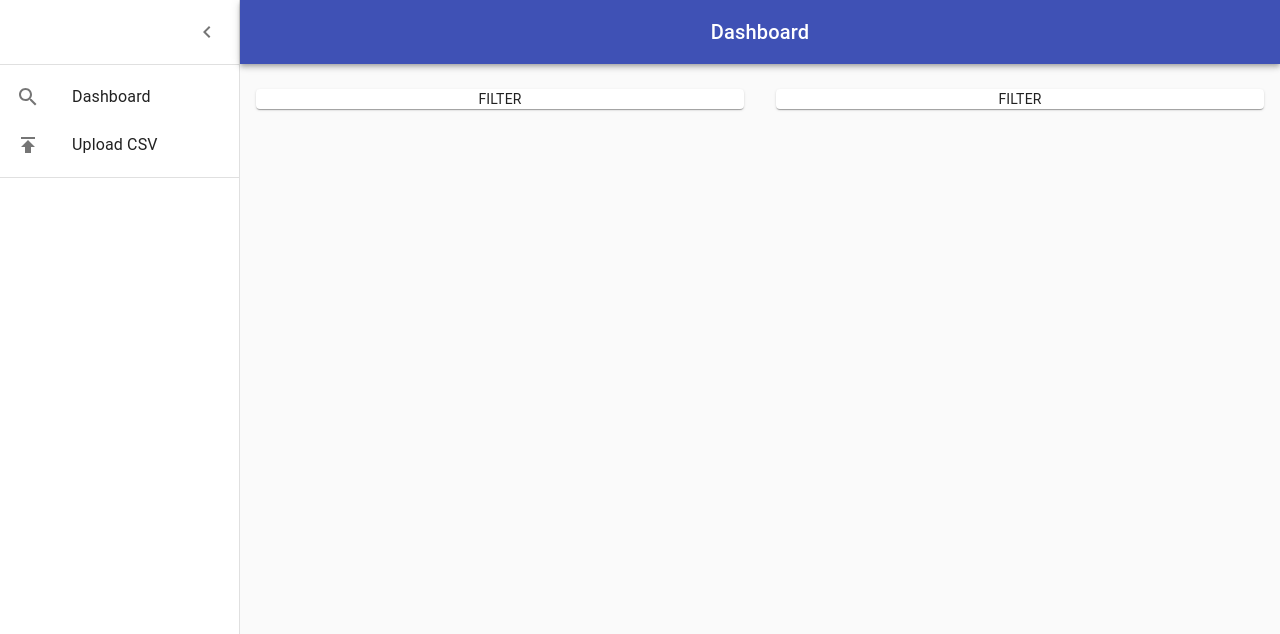
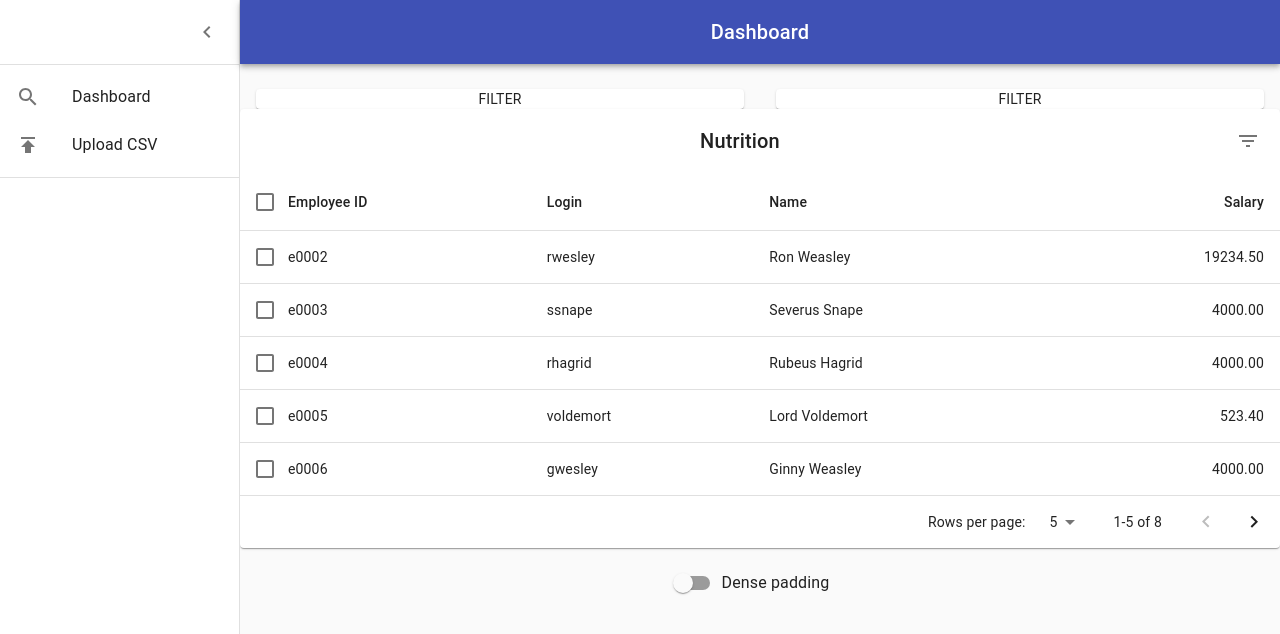
Before and after one commit to eugenefdw/tap-estl-assessment, a React (Create React App) app in the folder frontend/: page / in a window 1280 px wide. Shown: the top 634 px of the page. Built offline with nearby package versions, Linux system fonts and the light colour scheme; no server answers.

Commit message:
Update table data to match specifications

```diff
--- a/frontend/src/components/EmployeesTableView.js
+++ b/frontend/src/components/EmployeesTableView.js
@@ -21,24 +21,19 @@ import Switch from '@material-ui/core/Switch';
 import DeleteIcon from '@material-ui/icons/Delete';
 import FilterListIcon from '@material-ui/icons/FilterList';
 
-function createData(name, calories, fat, carbs, protein) {
-  return { name, calories, fat, carbs, protein };
-}
+function createData(id, login, name, salary) {
+  return { id, login, name, salary };
+};
 
 const rows = [
-  createData('Cupcake', 305, 3.7, 67, 4.3),
-  createData('Donut', 452, 25.0, 51, 4.9),
-  createData('Eclair', 262, 16.0, 24, 6.0),
-  createData('Frozen yoghurt', 159, 6.0, 24, 4.0),
-  createData('Gingerbread', 356, 16.0, 49, 3.9),
-  createData('Honeycomb', 408, 3.2, 87, 6.5),
-  createData('Ice cream sandwich', 237, 9.0, 37, 4.3),
-  createData('Jelly Bean', 375, 0.0, 94, 0.0),
-  createData('KitKat', 518, 26.0, 65, 7.0),
-  createData('Lollipop', 392, 0.2, 98, 0.0),
-  createData('Marshmallow', 318, 0, 81, 2.0),
-  createData('Nougat', 360, 19.0, 9, 37.0),
-  createData('Oreo', 437, 18.0, 63, 4.0),
+  createData('e0002', 'rwesley', 'Ron Weasley', 19234.50),
+  createData('e0003', 'ssnape', 'Severus Snape', 4000.0),
+  createData('e0004', 'rhagrid', 'Rubeus Hagrid', 3999.999),
+  createData('e0005', 'voldemort', 'Lord Voldemort', 523.4),
+  createData('e0006', 'gwesley', 'Ginny Weasley', 4000.004),
+  createData('e0007', 'hgranger', 'Hermione Granger', 0.0),
+  createData('e0009', 'dmalfoy', 'Draco Malfoy', 34234.5),
+  createData('e0010', 'basilisk', 'Basilisk', 23.43),
 ];
 
 function descendingComparator(a, b, orderBy) {
@@ -68,11 +63,10 @@ function stableSort(array, comparator) {
 }
 
 const headCells = [
-  { id: 'name', numeric: false, disablePadding: true, label: 'Dessert (100g serving)' },
-  { id: 'calories', numeric: true, disablePadding: false, label: 'Calories' },
-  { id: 'fat', numeric: true, disablePadding: false, label: 'Fat (g)' },
-  { id: 'carbs', numeric: true, disablePadding: false, label: 'Carbs (g)' },
-  { id: 'protein', numeric: true, disablePadding: false, label: 'Protein (g)' },
+  { id: 'id', numeric: false, disablePadding: true, label: 'Employee ID' },
+  { id: 'login', numeric: false, disablePadding: false, label: 'Login' },
+  { id: 'name', numeric: false, disablePadding: false, label: 'Name' },
+  { id: 'salary', numeric: true, disablePadding: false, label: 'Salary' },
 ];
 
 function EnhancedTableHead(props) {
@@ -298,17 +292,17 @@ export default function EnhancedTable() {
               {stableSort(rows, getComparator(order, orderBy))
                 .slice(page * rowsPerPage, page * rowsPerPage + rowsPerPage)
                 .map((row, index) => {
-                  const isItemSelected = isSelected(row.name);
+                  const isItemSelected = isSelected(row.id);
                   const labelId = `enhanced-table-checkbox-${index}`;
 
                   return (
                     <TableRow
                       hover
-                      onClick={(event) => handleClick(event, row.name)}
+                      onClick={(event) => handleClick(event, row.id)}
                       role="checkbox"
                       aria-checked={isItemSelected}
                       tabIndex={-1}
-                      key={row.name}
+                      key={row.id}
                       selected={isItemSelected}
                     >
                       <TableCell padding="checkbox">
@@ -318,12 +312,11 @@ export default function EnhancedTable() {
                         />
                       </TableCell>
                       <TableCell component="th" id={labelId} scope="row" padding="none">
-                        {row.name}
+                        {row.id}
                       </TableCell>
-                      <TableCell align="right">{row.calories}</TableCell>
-                      <TableCell align="right">{row.fat}</TableCell>
-                      <TableCell align="right">{row.carbs}</TableCell>
-                      <TableCell align="right">{row.protein}</TableCell>
+                      <TableCell align="left">{row.login}</TableCell>
+                      <TableCell align="left">{row.name}</TableCell>
+                      <TableCell align="right">{row.salary.toFixed(2)}</TableCell>
                     </TableRow>
                   );
                 })}
--- a/frontend/src/pages/Employees.js
+++ b/frontend/src/pages/Employees.js
@@ -1,4 +1,5 @@
 import { Grid, makeStyles, Paper } from '@material-ui/core';
+import EmployeesTableView from '../components/EmployeesTableView';
 import React from 'react';
 
 const useStyles = makeStyles((theme) => ({
@@ -31,6 +32,7 @@ export default function Employees() {
           </Grid>
         </Grid>
         <Grid item xs={12}>
+          <EmployeesTableView />
         </Grid>
       </Grid>
     </div>
```
